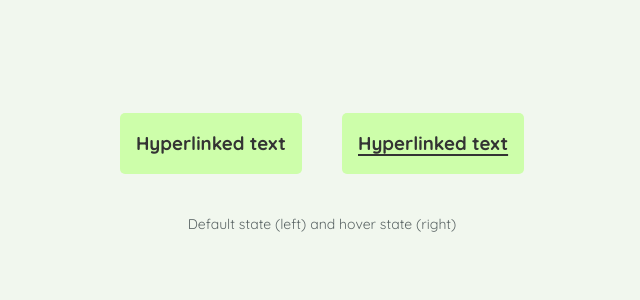
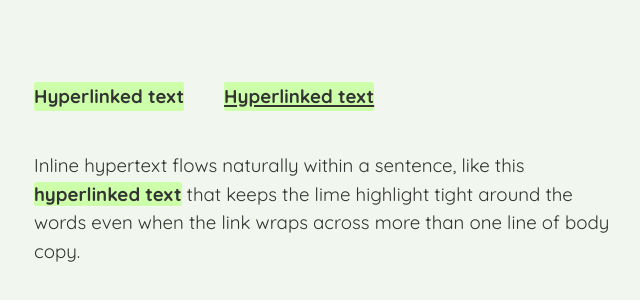
Before and after one commit to mtichy/tichy-hq-site, a Next.js app: page / in a window 1280 px wide. Shown: the part 226-526 px from the top of the page, without its empty margins (318-958 px from the left). Built offline with nearby package versions, Linux system fonts and the light colour scheme.

Commit message:
feat: replace LinkButton with Hyperlink component and remove unused file

```diff
--- a/app/page.tsx
+++ b/app/page.tsx
@@ -1,18 +1,21 @@
-import { LinkButton } from '@/components/link-button'
+import { Hyperlink } from '@/components/hyperlink'
 
 export default function Home() {
   return (
     <div className="flex min-h-screen items-center justify-center px-6 py-16">
-      <main className="flex flex-col items-center gap-10">
-        <div className="flex flex-wrap items-center justify-center gap-10">
-          <LinkButton href="#">Hyperlinked text</LinkButton>
+      <main className="flex max-w-xl flex-col gap-10">
+        <div className="flex flex-wrap items-center gap-10 text-regular leading-regular">
+          <Hyperlink href="#">Hyperlinked text</Hyperlink>
           {/* forced-hover preview to mirror the Figma Hover state */}
-          <LinkButton href="#" className="underline">
+          <Hyperlink href="#" className="underline">
             Hyperlinked text
-          </LinkButton>
+          </Hyperlink>
         </div>
-        <p className="text-small text-muted-foreground">
-          Default state (left) and hover state (right)
+        <p className="text-regular leading-regular text-foreground">
+          Inline hypertext flows naturally within a sentence, like this{' '}
+          <Hyperlink href="#">hyperlinked text</Hyperlink> that keeps the lime
+          highlight tight around the words even when the link wraps across more
+          than one line of body copy.
         </p>
       </main>
     </div>
--- /dev/null
+++ b/components/hyperlink.tsx
@@ -0,0 +1,30 @@
+import * as React from 'react'
+import { cn } from '@/lib/utils'
+
+type HyperlinkProps = React.AnchorHTMLAttributes<HTMLAnchorElement>
+
+const Hyperlink = React.forwardRef<HTMLAnchorElement, HyperlinkProps>(
+  ({ className, ...props }, ref) => {
+    return (
+      <a
+        ref={ref}
+        className={cn(
+          // inline text link: lime highlight sits behind the text only
+          'inline bg-accent text-accent-foreground [box-decoration-break:clone]',
+          // bold Quicksand type, inherits surrounding font size
+          'font-sans font-bold',
+          // underline only on hover/focus, drawn in the same dark ink
+          'no-underline underline-offset-2 decoration-2 decoration-accent-foreground',
+          'hover:underline focus-visible:underline',
+          'rounded-[2px] focus-visible:outline-none focus-visible:ring-2 focus-visible:ring-ring',
+          'cursor-pointer',
+          className,
+        )}
+        {...props}
+      />
+    )
+  },
+)
+Hyperlink.displayName = 'Hyperlink'
+
+export { Hyperlink }
--- a/components/link-button.tsx
+++ /dev/null
@@ -1,30 +0,0 @@
-import * as React from 'react'
-import { cn } from '@/lib/utils'
-
-type LinkButtonProps = React.AnchorHTMLAttributes<HTMLAnchorElement>
-
-const LinkButton = React.forwardRef<HTMLAnchorElement, LinkButtonProps>(
-  ({ className, ...props }, ref) => {
-    return (
-      <a
-        ref={ref}
-        className={cn(
-          // layout + shape (16px padding, 5px radius per Figma)
-          'inline-flex items-center rounded-[5px] px-4 py-4',
-          // fill + type: lime accent bg, black bold Quicksand at regular scale
-          'bg-accent text-accent-foreground font-sans font-bold text-regular leading-regular',
-          // interaction: underline appears on hover/focus
-          'no-underline underline-offset-4 decoration-2 decoration-accent-foreground',
-          'transition-colors hover:underline focus-visible:underline',
-          'focus-visible:outline-none focus-visible:ring-2 focus-visible:ring-ring',
-          'cursor-pointer',
-          className,
-        )}
-        {...props}
-      />
-    )
-  },
-)
-LinkButton.displayName = 'LinkButton'
-
-export { LinkButton }
```
